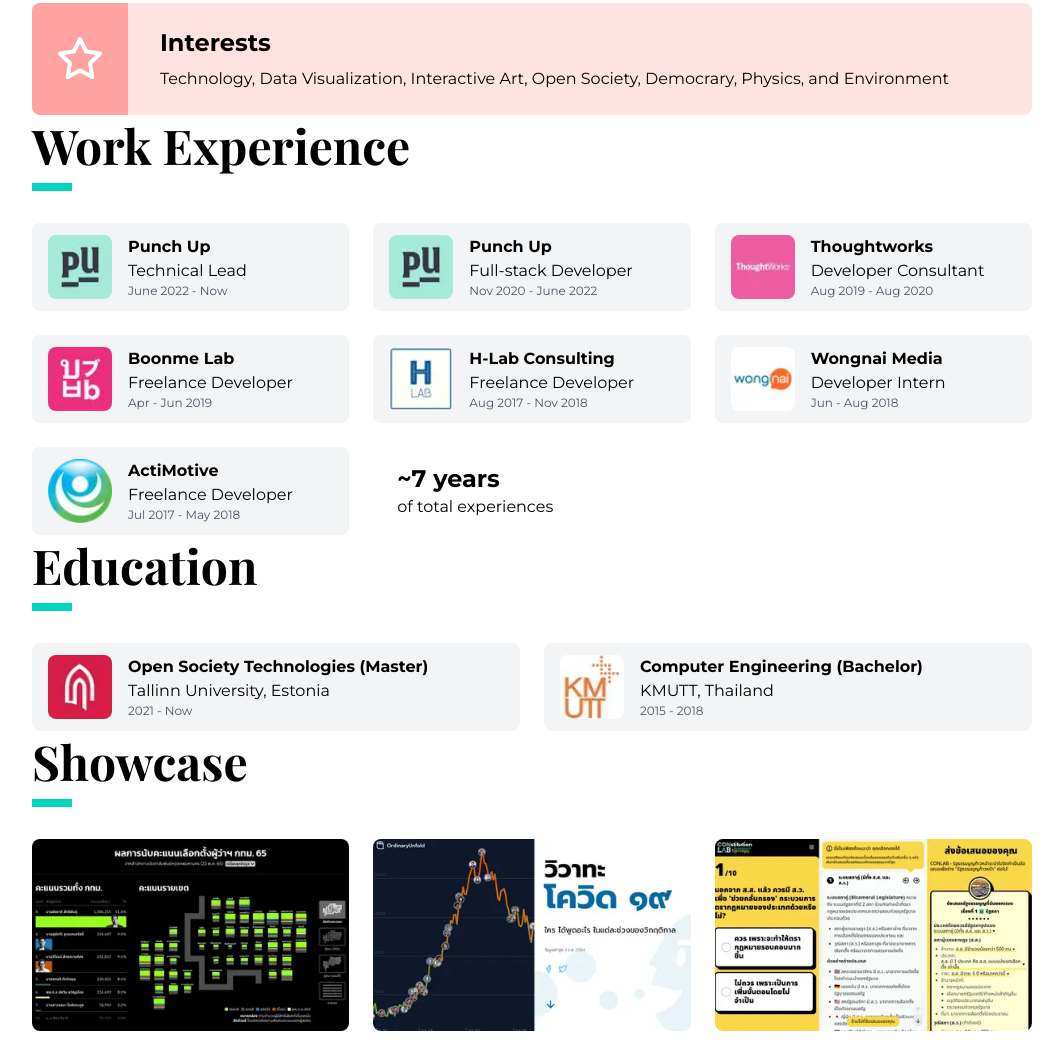
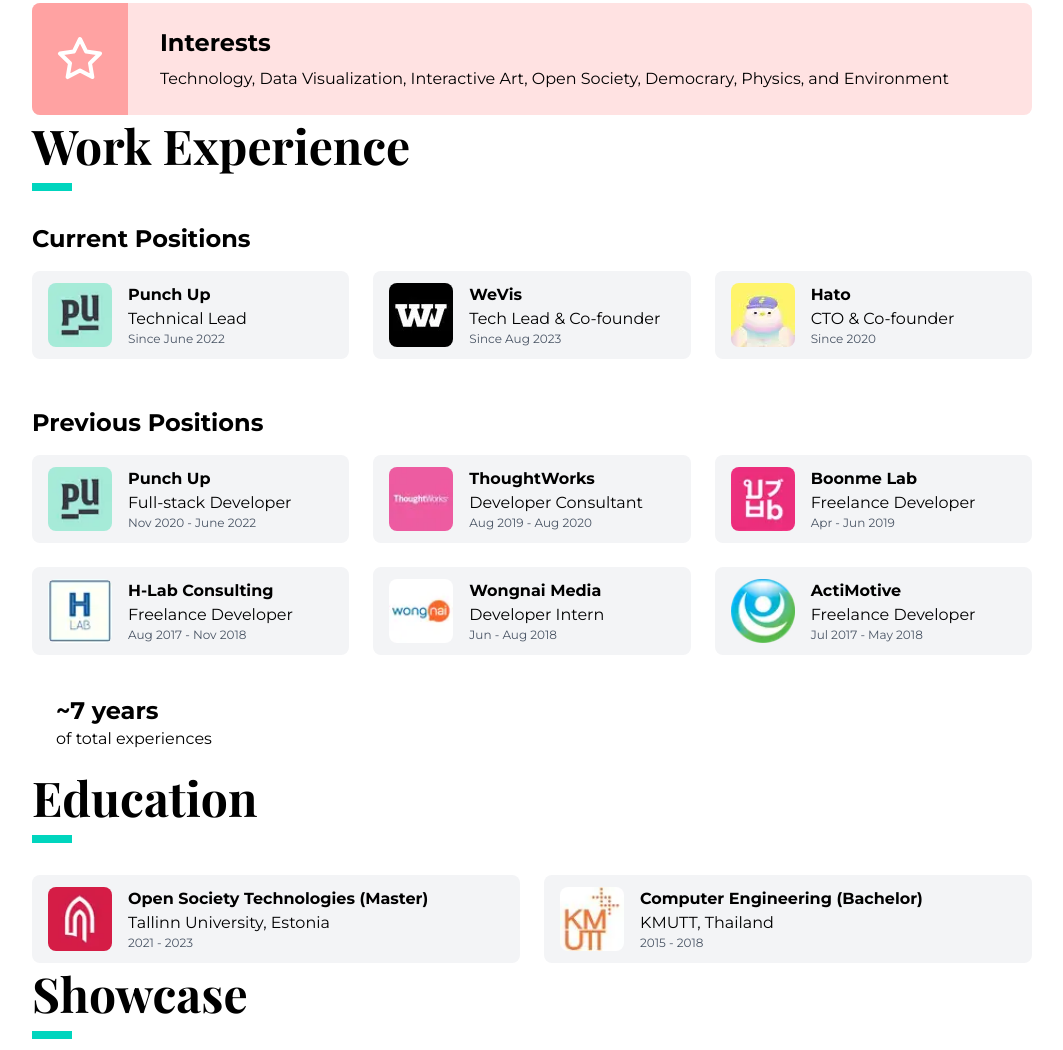
Before and after one commit to Th1nkK1D/me2020, an Astro site: page / in a window 1280 px wide. Shown: the part 1209-2259 px from the top of the page, without its empty margins (108-1171 px from the left). Built offline with nearby package versions, Linux system fonts and the light colour scheme; Astro itself is replaced by a stand-in of ours.

Commit message:
feat: update experience and contact data

```diff
--- a/src/sections/Contact.svelte
+++ b/src/sections/Contact.svelte
@@ -10,10 +10,9 @@
 <section class="text-center pt-12 md:pt-18">
   <Heading2 isCentered>Contact Me</Heading2>
   <div class="flex flex-col space-y-4">
-    <a href="tel:+37258344505">(+372) 5834 4505</a>
 
     <a href="mailto:witheep@gmail.com">witheep@gmail.com</a>
-    <p>Born in Bangkok, Studying in Tallinn</p>
+    <p>Based in Bangkok, love to travel the world.</p>
   </div>
   <div class="flex flex-row space-x-4 justify-center mt-10">
     <SocialLink link="https://github.com/Th1nkK1D/" alt="Github">
--- a/src/sections/Education.svelte
+++ b/src/sections/Education.svelte
@@ -1,16 +1,12 @@
 <script lang="ts">
   import Heading2 from '../typography/Heading2.svelte'
   import TileWithImage from '../components/TileWithImage.svelte'
-
-  const EXPERIENCE_START_YEAR = 2018
-  const yearsOfTotalExperiences =
-    new Date().getFullYear() - EXPERIENCE_START_YEAR
 
   const educations = [
     {
       title: `Open Society Technologies (Master)`,
       subtitle: 'Tallinn University, Estonia',
-      description: '2021 - Now',
+      description: '2021 - 2023',
       image: 'tlu.webp',
       link: 'https://www.tlu.ee/en/open-society-technologies',
     },
--- a/src/sections/Showcase.svelte
+++ b/src/sections/Showcase.svelte
@@ -19,7 +19,7 @@
     {
       title: 'CONstitution LAB',
       description:
-        'Interactive quizes helping Thai citizens to understand and design the constitution',
+        'Interactive quizzes helping Thai citizens to understand and design the constitution',
       image: 'conlab.webp',
       link: 'https://conlab.conlabth.com',
     },
--- a/src/sections/WorkExperience.svelte
+++ b/src/sections/WorkExperience.svelte
@@ -1,28 +1,46 @@
 <script lang="ts">
   import Heading2 from '../typography/Heading2.svelte'
   import TileWithImage from '../components/TileWithImage.svelte'
+  import Heading3 from '../typography/Heading3.svelte'
 
   const EXPERIENCE_START_YEAR = 2018
   const yearsOfTotalExperiences =
     new Date().getFullYear() - EXPERIENCE_START_YEAR
 
-  const works = [
+    const current = [
     {
       title: 'Punch Up',
       subtitle: 'Technical Lead',
-      description: 'June 2022 - Now',
+      description: 'Since June 2022',
       image: 'punchup.webp',
-      link: 'https://punchup.world/',
+      link: 'https://punchup.world',
     },
+    {
+      title: 'WeVis',
+      subtitle: 'Tech Lead & Co-founder',
+      description: 'Since Aug 2023',
+      image: 'wevis.webp',
+      link: 'https://wevis.info',
+    },
+    {
+      title: 'Hato',
+      subtitle: 'CTO & Co-founder',
+      description: 'Since 2020',
+      image: 'hato.webp',
+      link: 'https://hato.land',
+    },
+  ]
+
+  const previous = [
     {
       title: 'Punch Up',
       subtitle: 'Full-stack Developer',
       description: 'Nov 2020 - June 2022',
       image: 'punchup.webp',
-      link: 'https://punchup.world/',
+      link: 'https://punchup.world',
     },
     {
-      title: 'Thoughtworks',
+      title: 'ThoughtWorks',
       subtitle: 'Developer Consultant',
       description: 'Aug 2019 - Aug 2020',
       image: 'thoughtworks.webp',
@@ -62,8 +80,18 @@
 <section>
   <Heading2>Work Experience</Heading2>
 
-  <div class="grid gap-4 md:gap-6 md:grid-cols-3">
-    {#each works as work}
+  <Heading3>Current Positions</Heading3>
+
+  <div class="grid gap-4 md:gap-6 md:grid-cols-3 mt-4 mb-12">
+    {#each current as work}
+      <TileWithImage {...work} />
+    {/each}
+  </div>
+
+  <Heading3>Previous Positions</Heading3>
+
+  <div class="grid gap-4 md:gap-6 md:grid-cols-3 mt-4">
+    {#each previous as work}
       <TileWithImage {...work} />
     {/each}
 
```
Also changed, not shown: public/images/hato.webp (added), public/images/wevis.webp (added).
